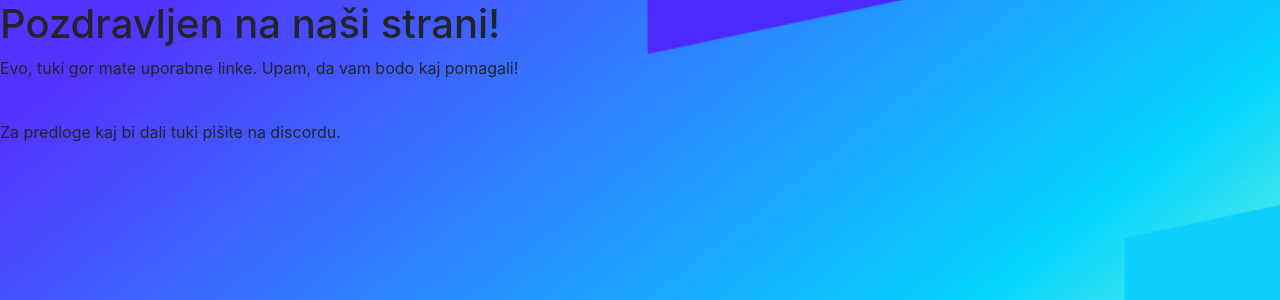
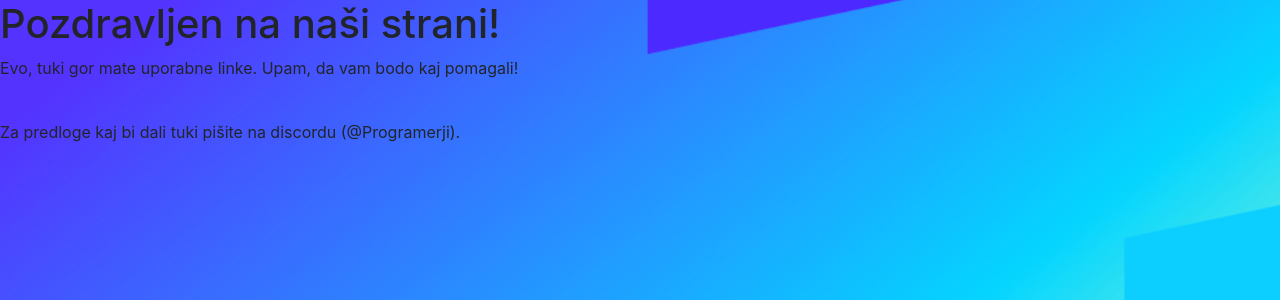
Before and after one commit to R1C-VEG/Website, a PHP site: page / in a window 1280 px wide. Shown: the part 64-364 px from the top of the page. Run offline with PHP 8.4, Linux system fonts and the light colour scheme.

Commit message:
Update index.php

```diff
--- a/index.php
+++ b/index.php
@@ -34,7 +34,7 @@
     <p>Evo, tuki gor mate uporabne linke. Upam, da vam bodo kaj pomagali!
        </p>
     <br>
-    <p>Za predloge kaj bi dali tuki pišite na discordu.
+    <p>Za predloge kaj bi dali tuki pišite na discordu (@Programerji).
       </p>
 
   </body>
```
